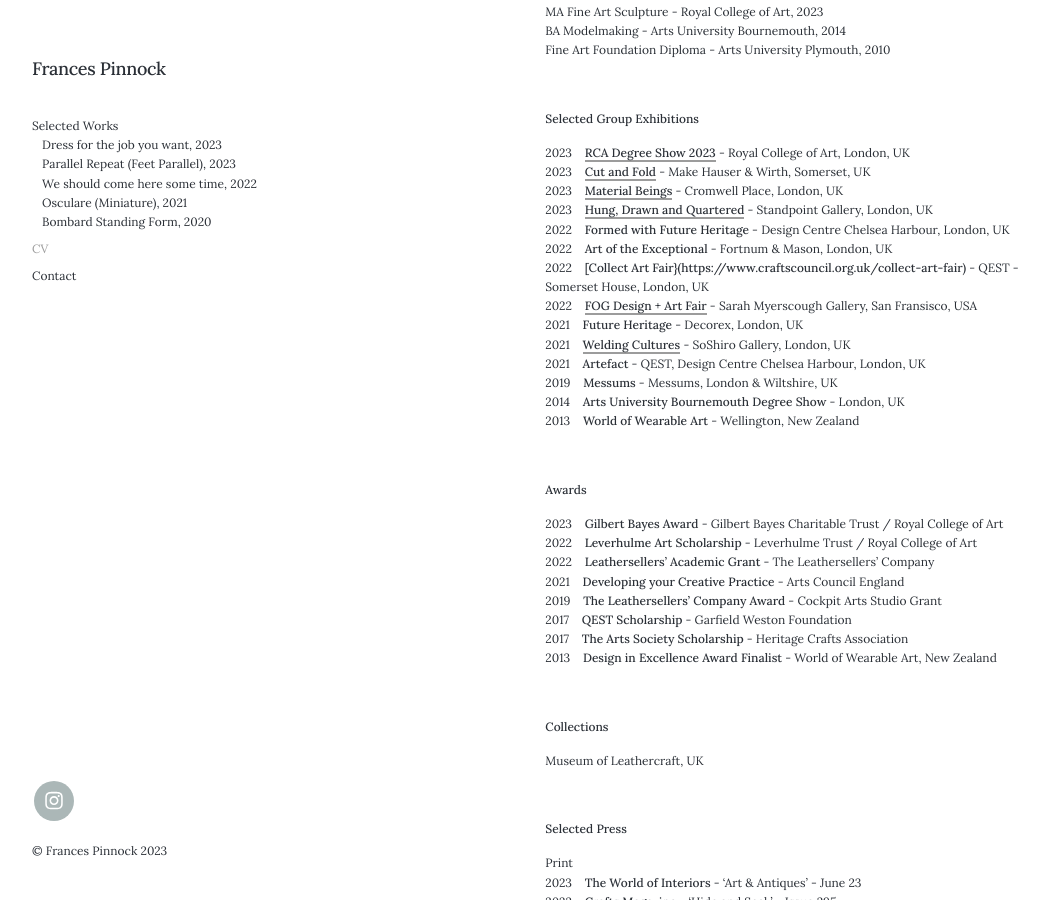
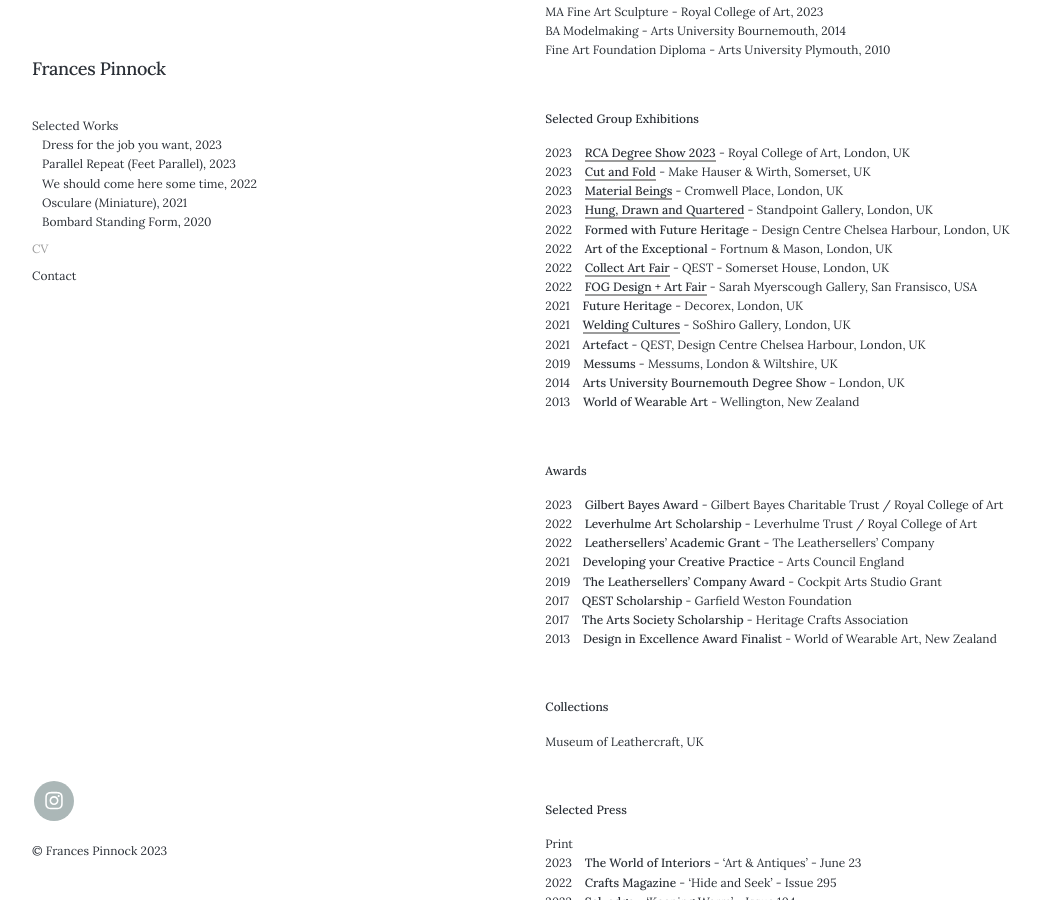
Before and after one commit to francespinnock/francespinnock.github.io, a Jekyll site: the page built from _pages/cv.md, in a window 1280 px wide and 900 px high, scrolled down 481 px. Shown: the whole window, without its empty margins (28-1077 px from the left). Built offline with Jekyll 4.4.1, drawn with Linux system fonts in a browser that asks for light colours; nearby versions of some CDN libraries.

Commit message:
Update cv.md

```diff
--- a/_pages/cv.md
+++ b/_pages/cv.md
@@ -37,7 +37,7 @@ Fine Art Foundation Diploma - Arts University Plymouth, 2010
 2023&nbsp;&nbsp;&nbsp; **[Hung, Drawn and Quartered](https://www.standpointlondon.co.uk/gallery/2023/hung-drawn/index.php)** - Standpoint Gallery, London, UK
 2022&nbsp;&nbsp;&nbsp; **Formed with Future Heritage** - Design Centre Chelsea Harbour, London, UK
 2022&nbsp;&nbsp;&nbsp; **Art of the Exceptional** - Fortnum & Mason, London, UK
-2022&nbsp;&nbsp;&nbsp; **[Collect Art Fair}(https://www.craftscouncil.org.uk/collect-art-fair)** - QEST - Somerset House, London, UK
+2022&nbsp;&nbsp;&nbsp; **[Collect Art Fair](https://www.craftscouncil.org.uk/collect-art-fair)** - QEST - Somerset House, London, UK
 2022&nbsp;&nbsp;&nbsp; **[FOG Design + Art Fair](https://www.sarahmyerscough.com/exhibitions/38-fog-design-art-2022/)** - Sarah Myerscough Gallery, San Fransisco, USA
 2021&nbsp;&nbsp;&nbsp; **Future Heritage** - Decorex, London, UK
 2021&nbsp;&nbsp;&nbsp; **[Welding Cultures](https://soshiro.co/blogs/past-events/welding-cultures)** - SoShiro Gallery, London, UK
```
